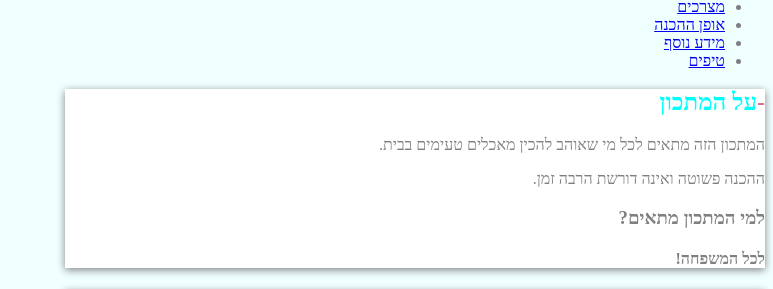
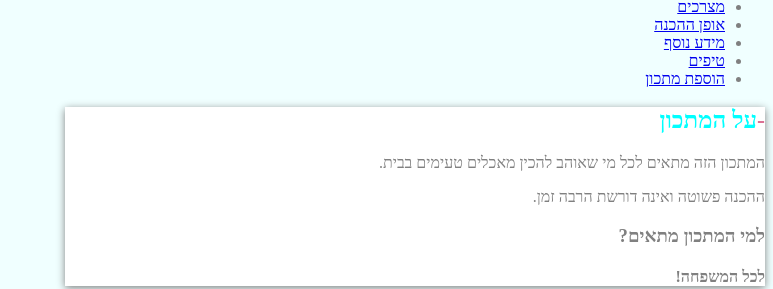
Before and after one commit to nechamieiny/recipe-site, a plain HTML site: page index.html in a window 1280 px wide. Shown: the part 455-744 px from the top of the page, without its empty margins (507-1280 px from the left). Drawn offline with Linux system fonts and the light colour scheme.

Commit message:
add link to form

```diff
--- a/index.html
+++ b/index.html
@@ -39,6 +39,7 @@
             <li><a href="#steps">אופן ההכנה</a></li>
             <li><a href="#info">מידע נוסף</a></li>
             <li><a href="#tips">טיפים</a></li>
+            <li><a href="add-recipe.html">הוספת מתכון</a></li>
         </ul>
 
         </div>
```
Lines whose indentation alone changed are shown as unchanged.
